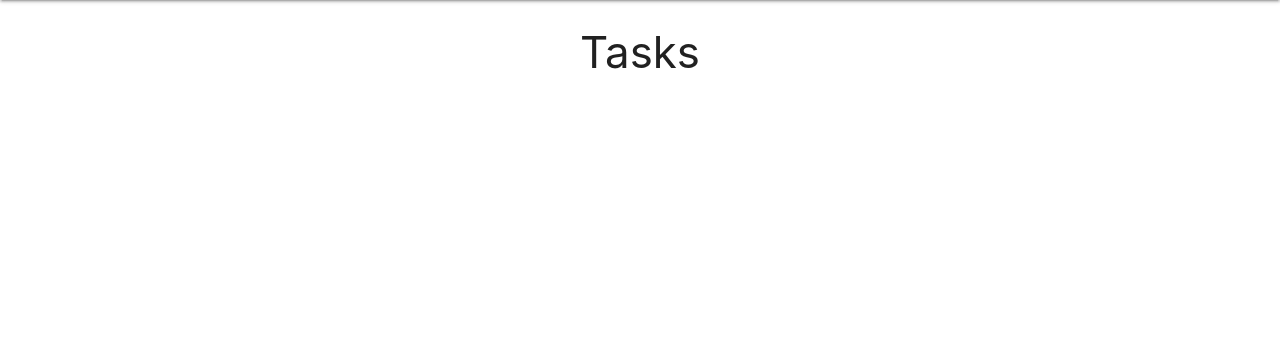
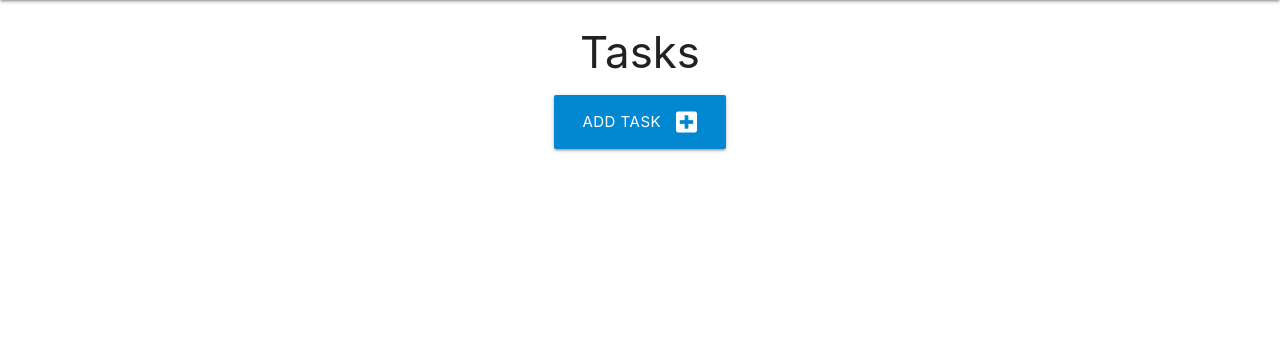
Before and after one commit to SimonPaske/Materialize-Framework, a Flask app: page / in a window 1280 px wide. Shown: the part 64-420 px from the top of the page. Run offline with Flask 3, Linux system fonts and the light colour scheme.

Commit message:
Add app.route for add_task functionality

```diff
--- a/taskmanager/routes.py
+++ b/taskmanager/routes.py
@@ -40,3 +40,20 @@ def delete_category(category_id):
     db.session.delete(category)
     db.session.commit()
     return redirect(url_for("categories"))
+
+
+@app.route("/add_task", methods=["GET", "POST"])
+def add_task():
+    categories = list(Category.query.order_by(Category.category_name).all())
+    if request.method == "POST":
+        task = Task(
+            task_name=request.form.get("task_name"),
+            task_description=request.form.get("task_description"),
+            is_urgent=bool(True if request.form.get("is_urgent") else False),
+            due_date=request.form.get("due_date"),
+            category_id=request.form.get("category_id")
+        )
+        db.session.add(task)
+        db.session.commit()
+        return redirect(url_for("home"))
+    return render_template("add_task.html", categories=categories)
--- a/taskmanager/templates/base.html
+++ b/taskmanager/templates/base.html
@@ -24,7 +24,7 @@
             <a href="#" data-target="mobile-demo" class="sidenav-trigger"><i class="fas fa-bars"></i></a>
             <ul class="right hide-on-med-and-down">
                 <li><a href="{{ url_for('home') }}">Home</a></li>
-                <li><a href="">New Task</a></li>
+                <li><a href="{{ url_for('add_task') }}">New Task</a></li>
                 <li><a href="{{ url_for('categories') }}">Categories</a></li>
             </ul>
             </div>
@@ -33,7 +33,7 @@
         <!-- mobile sidenav -->
         <ul class="sidenav" id="mobile-demo">
             <li><a href="{{ url_for('home') }}">Home</a></li>
-            <li><a href="">New Task</a></li>
+            <li><a href="{{ url_for('add_task') }}">New Task</a></li>
             <li><a href="{{ url_for('categories') }}">Categories</a></li>
         </ul>
     </header>
--- a/taskmanager/templates/tasks.html
+++ b/taskmanager/templates/tasks.html
@@ -3,4 +3,11 @@
 
 <h3 class="light-blue-tex text-darken-4 center-align">Tasks</h3>
 
+<div class="row">
+    <div class="col s12 center-align">
+        <a href="{{ url_for('add_task') }}" class="btn-large light-blue darken-2">
+            Add Task <i class="fas fa-plus-square right"></i>
+        </a>
+    </div>
+</div>
 {% endblock %}
```
